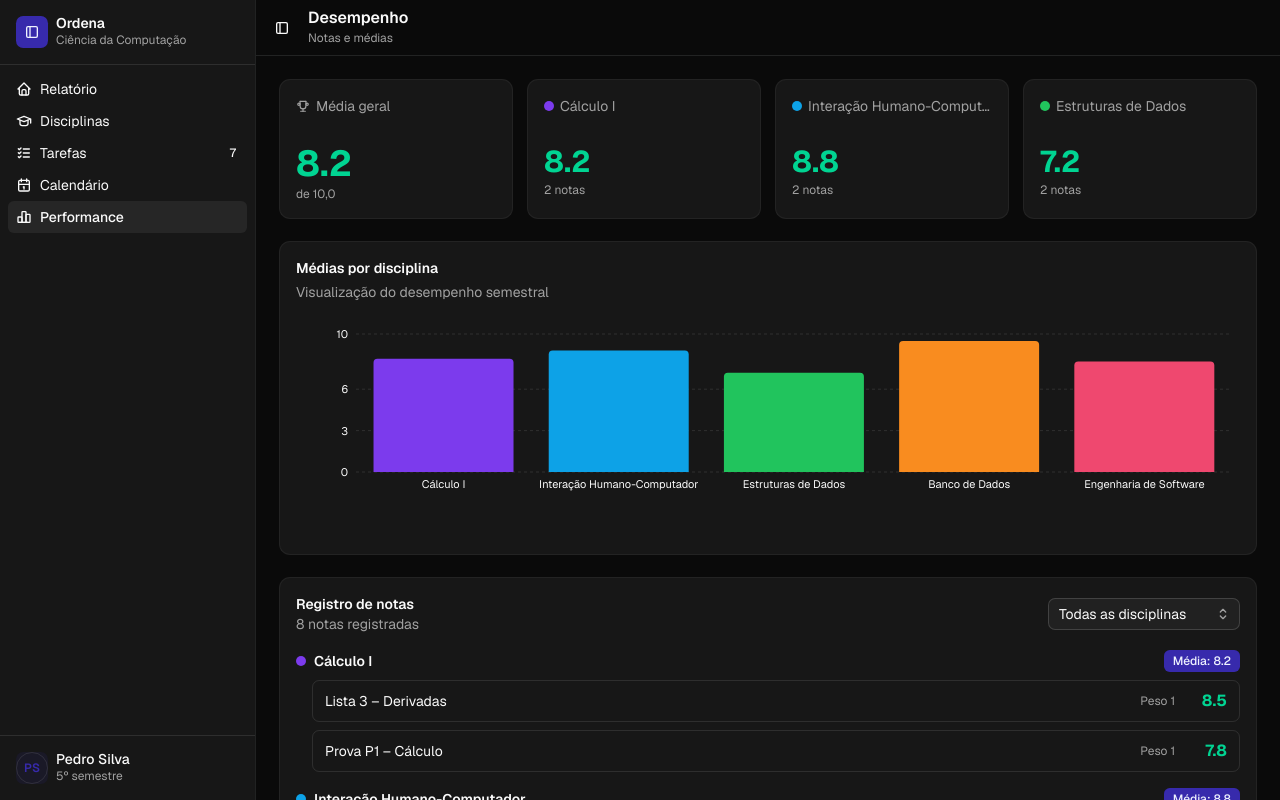
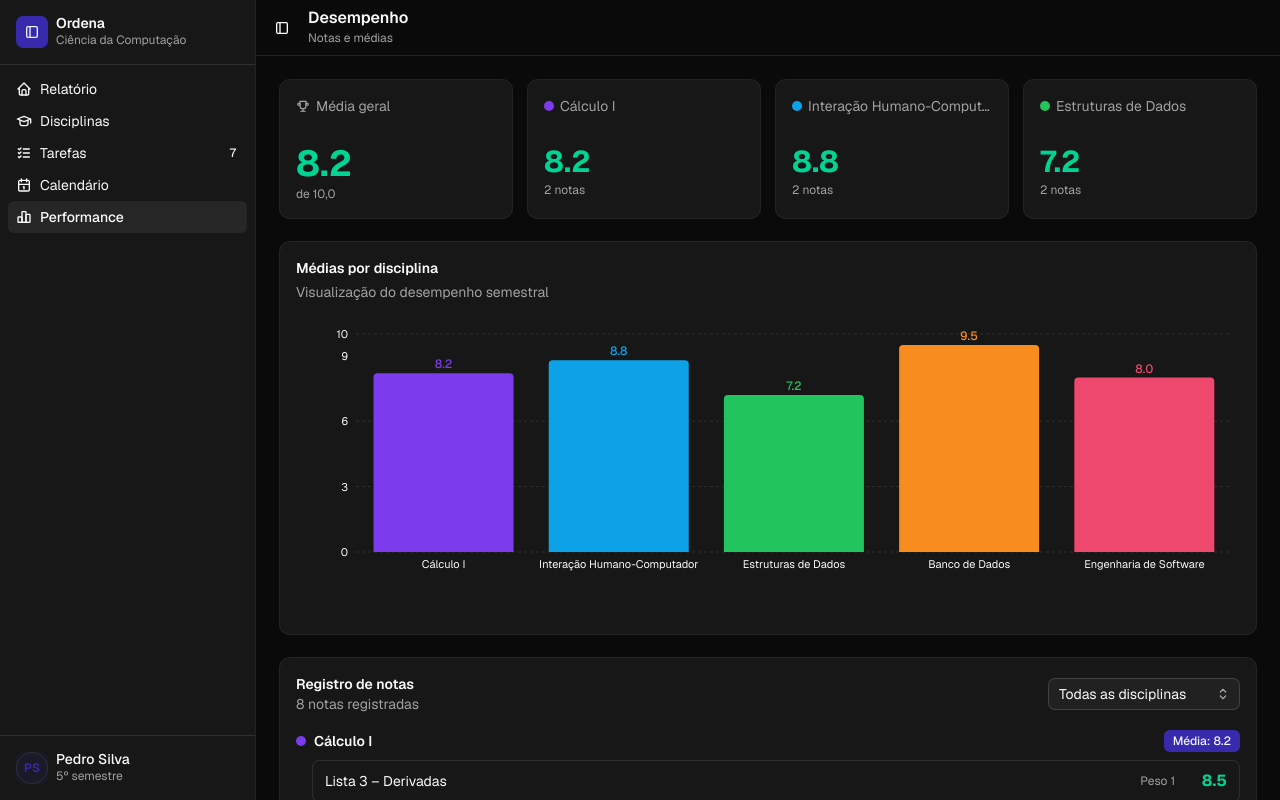
Before and after one commit to Bruno-RW/ordena, a Next.js app: page /performance in a window 1280 px wide. Shown: the top 800 px of the page. Built offline with nearby package versions, Linux system fonts and the light colour scheme.

Commit message:
chore(performance): add chart bar value label

```diff
--- a/app/(app)/performance/_components/PerformanceChart.tsx
+++ b/app/(app)/performance/_components/PerformanceChart.tsx
@@ -7,6 +7,7 @@ import {
   BarChart,
   CartesianGrid,
   Cell,
+  LabelList,
   ResponsiveContainer,
   Tooltip,
   XAxis,
@@ -36,7 +37,7 @@ const PerformanceChart: FC<PerformanceChartProps> = ({ data }) => {
       </CardHeader>
 
       <CardContent>
-        <ResponsiveContainer width="100%" height={220}>
+        <ResponsiveContainer width="100%" height={300}>
           <BarChart data={data} margin={{ top: 16, right: 8, left: 0, bottom: 32 }}>
             <CartesianGrid strokeDasharray="3 3" stroke="var(--border)" vertical={false} />
 
@@ -76,6 +77,13 @@ const PerformanceChart: FC<PerformanceChartProps> = ({ data }) => {
               {data.map((entry, index) => (
                 <Cell key={index} fill={entry.color} />
               ))}
+
+              <LabelList
+                dataKey="average"
+                position="top"
+                formatter={(v) => (typeof v === "number" ? v.toFixed(1) : String(v))}
+                style={{ fontSize: 12, fontWeight: 500 }}
+              />
             </Bar>
           </BarChart>
         </ResponsiveContainer>
--- a/app/(app)/performance/page.tsx
+++ b/app/(app)/performance/page.tsx
@@ -64,6 +64,7 @@ const PerformancePage = () => {
                 Média geral
               </CardDescription>
             </CardHeader>
+
             <CardContent>
               <p className={cn("text-4xl font-bold", mediaColor(globalAverage))}>
                 {globalAverage !== null ? globalAverage.toFixed(1) : "–"}
```
